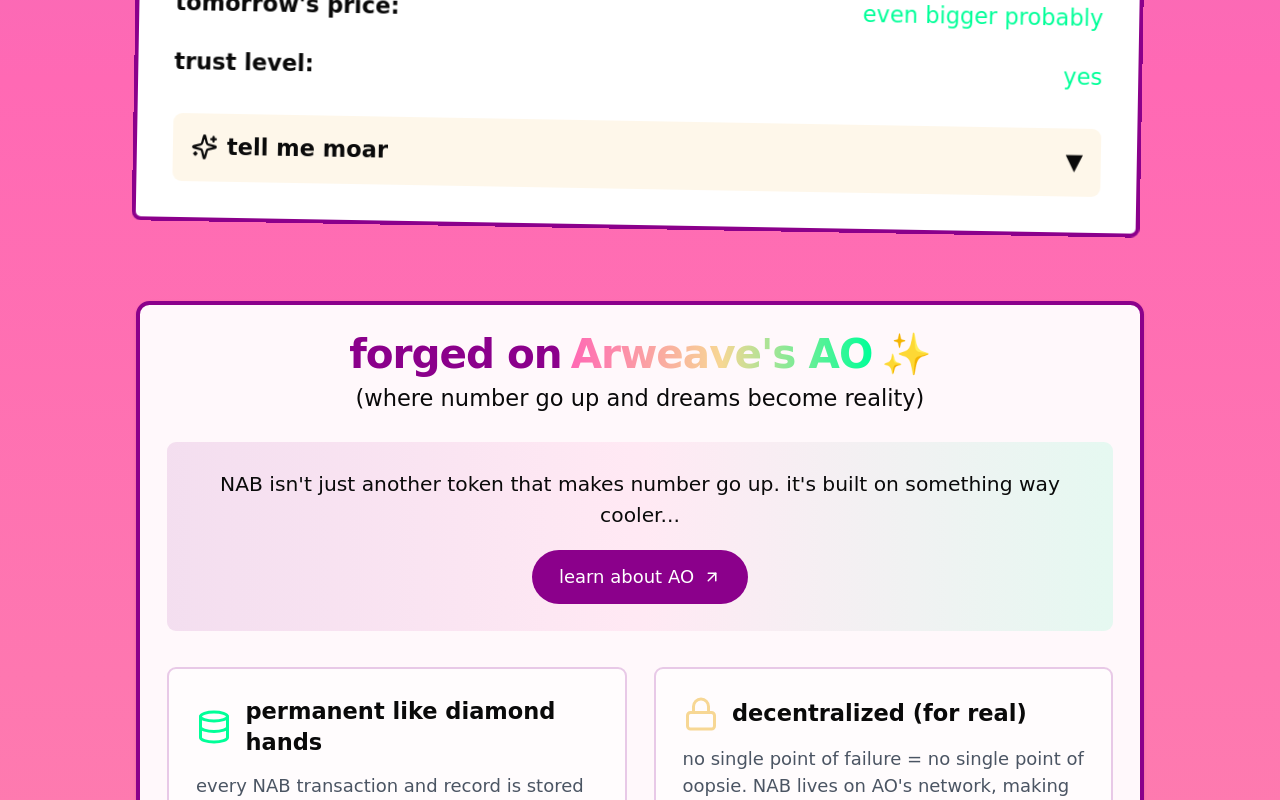
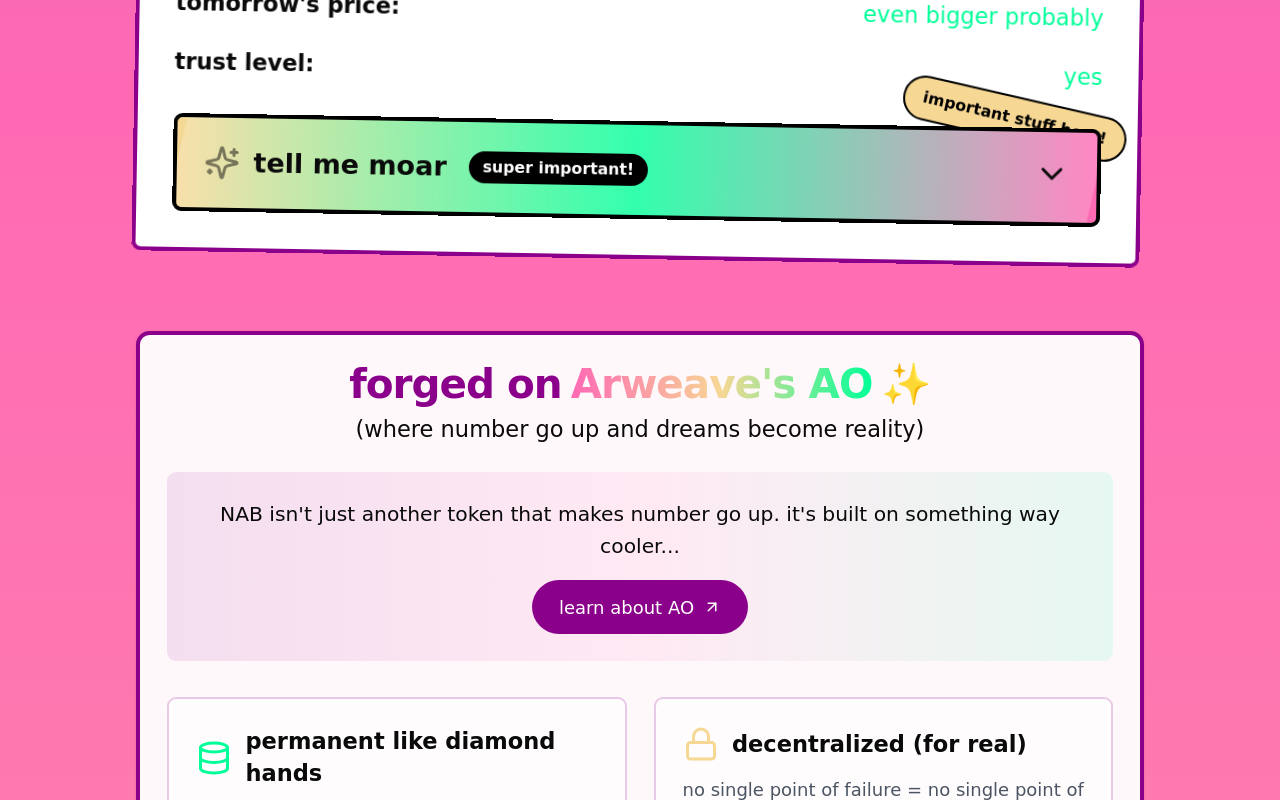
Before and after one commit to skyf0xx/number-always-bigger, a Next.js app: page / in a window 1280 px wide. Shown: the part 4620-5420 px from the top of the page. Built offline with nearby package versions, Linux system fonts and the light colour scheme.

Commit message:
feat: hi light important stuff

```diff
--- a/pages/sections/tokenomics.tsx
+++ b/pages/sections/tokenomics.tsx
@@ -1,5 +1,12 @@
 import { Alert, AlertTitle, AlertDescription } from '@/components/ui/alert';
-import { TrendingUp, Sparkles, Rocket, Lock, Calendar } from 'lucide-react';
+import {
+    TrendingUp,
+    Sparkles,
+    Rocket,
+    Lock,
+    Calendar,
+    ChevronDown,
+} from 'lucide-react';
 import { useState } from 'react';
 
 const Tokenomics: React.FC = () => {
@@ -46,23 +53,36 @@
                     </div>
                 </div>
 
-                {/* Accordion Section */}
-                <div className="mt-8">
+                {/* Enhanced Accordion Section */}
+                <div className="mt-8 relative">
+                    {/* Attention-grabbing floating elements */}
+                    <div className="absolute -top-6 -right-6 animate-bounce">
+                        <div className="bg-moon-yellow text-black px-4 py-2 rounded-full transform rotate-12 text-sm font-bold border-2 border-black">
+                            important stuff here!
+                        </div>
+                    </div>
+
                     <button
                         onClick={() => setIsExpanded(!isExpanded)}
-                        className="w-full text-left p-4 bg-moon-yellow/20 rounded-lg hover:bg-moon-yellow/30 transition-all duration-300 flex items-center justify-between font-comic text-xl"
+                        className="w-full text-left p-6 bg-gradient-to-r from-moon-yellow via-crypto-green to-floor-pink rounded-lg hover:shadow-xl transition-all duration-300 group relative overflow-hidden border-4 border-black"
                     >
-                        <span className="font-bold flex items-center gap-2">
-                            <Sparkles className="h-6 w-6" />
-                            tell me moar
-                        </span>
-                        <span
-                            className={`transform transition-transform duration-300 ${
-                                isExpanded ? 'rotate-180' : ''
-                            }`}
-                        >
-                            ▼
-                        </span>
+                        {/* Animated background */}
+                        <div className="absolute inset-0 bg-white/20 transform -skew-x-12 group-hover:translate-x-full transition-transform duration-700" />
+
+                        <div className="flex items-center justify-between relative z-10">
+                            <span className="font-bold flex items-center gap-3 text-2xl">
+                                <Sparkles className="h-8 w-8 animate-pulse" />
+                                tell me moar
+                                <span className="text-sm bg-black text-white px-3 py-1 rounded-full ml-2">
+                                    super important!
+                                </span>
+                            </span>
+                            <ChevronDown
+                                className={`h-8 w-8 transition-transform duration-500 ${
+                                    isExpanded ? 'rotate-180' : 'animate-bounce'
+                                }`}
+                            />
+                        </div>
                     </button>
 
                     <div
@@ -71,11 +91,11 @@
                         }`}
                     >
                         <div className="overflow-hidden">
-                            <div className="p-6 space-y-8">
+                            <div className="p-6 space-y-8 border-x-4 border-b-4 border-black rounded-b-lg bg-white/95">
                                 {/* Fair Launch Section */}
-                                <Alert className="border-4 border-crypto-green">
+                                <Alert className="border-4 border-crypto-green transform hover:scale-[1.02] transition-transform">
                                     <AlertTitle className="text-xl mb-2 flex items-center gap-2">
-                                        <Rocket className="h-6 w-6 text-crypto-green" />
+                                        <Rocket className="h-6 w-6 text-crypto-green animate-bounce" />
                                         100% Fair Launch
                                     </AlertTitle>
                                     <AlertDescription className="space-y-2">
@@ -88,7 +108,7 @@
                                             / $5.05 USD pool on{' '}
                                             <a
                                                 target="_blank"
-                                                className="text-meme-blue"
+                                                className="text-meme-blue hover:text-crypto-green transition-colors"
                                                 href="https://botega.arweave.dev/#/pools"
                                             >
                                                 Botega
@@ -100,7 +120,7 @@
                                             <a
                                                 target="_blank"
                                                 href="https://x.com/marttimalmi/status/423455561703624704?"
-                                                className="text-meme-blue"
+                                                className="text-meme-blue hover:text-crypto-green transition-colors"
                                             >
                                                 first
                                             </a>{' '}
@@ -110,8 +130,9 @@
                                 </Alert>
 
                                 {/* Minting Benefits */}
-                                <Alert className="border-4 border-moon-yellow">
-                                    <AlertTitle className="text-xl mb-2">
+                                <Alert className="border-4 border-moon-yellow transform hover:scale-[1.02] transition-transform">
+                                    <AlertTitle className="text-xl mb-2 flex items-center gap-2">
+                                        <Sparkles className="h-6 w-6 text-moon-yellow" />
                                         Minting Benefits
                                     </AlertTitle>
                                     <AlertDescription className="space-y-2">
@@ -126,7 +147,7 @@
                                         <p>
                                             • qAR/AGENT LP stakers KEEP their LP
                                             gains + mint NAB for{' '}
-                                            <span className="font-bold">
+                                            <span className="font-bold bg-crypto-green/20 px-2 py-1 rounded">
                                                 free
                                             </span>
                                         </p>
@@ -139,7 +160,7 @@
                                 </Alert>
 
                                 {/* Launch Timeline */}
-                                <Alert className="border-4 border-floor-pink">
+                                <Alert className="border-4 border-floor-pink transform hover:scale-[1.02] transition-transform">
                                     <AlertTitle className="text-xl mb-2 flex items-center gap-2">
                                         <Calendar className="h-6 w-6 text-floor-pink" />
                                         Launch Timeline
```
